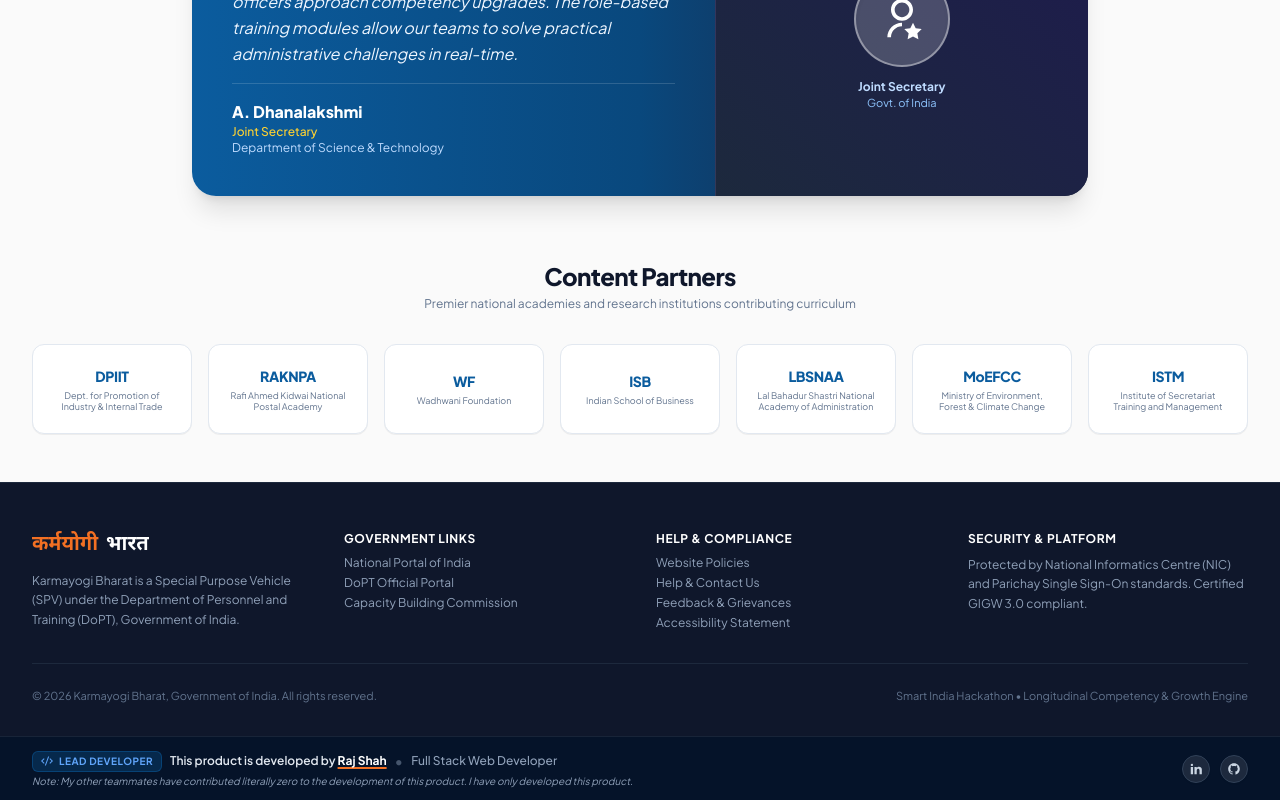
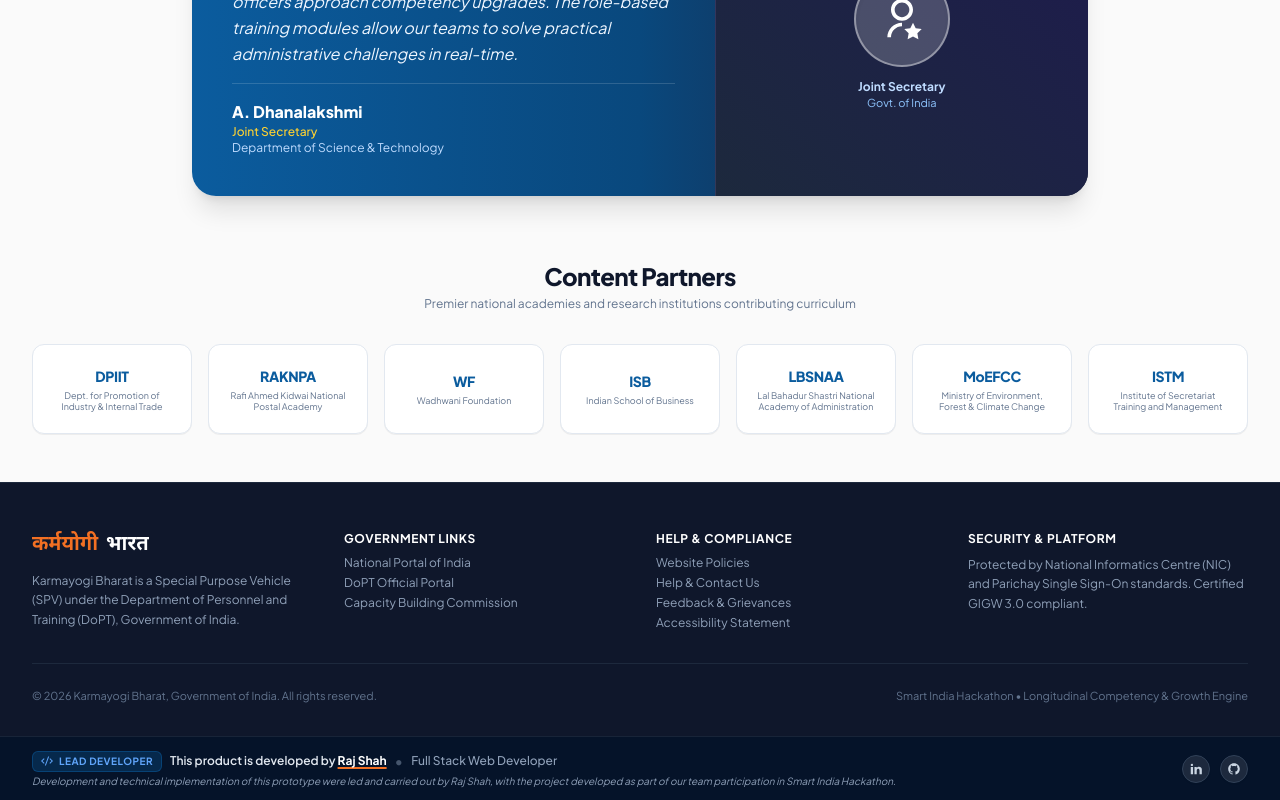
Before and after one commit to rajshahdev966/SIH-Prototype-V2.0, a React (Vite) app in the folder frontend/: page / in a window 1280 px wide. Shown: the part 4782-5582 px from the top of the page. Built offline with nearby package versions, Linux system fonts and the light colour scheme; no server answers.

Commit message:
Developer Footer Added

```diff
--- a/frontend/src/components/common/DeveloperFooter.jsx
+++ b/frontend/src/components/common/DeveloperFooter.jsx
@@ -23,15 +23,15 @@
           </div>
 
           {/* Contribution Notice */}
-          <p className="text-[10px] text-slate-400 font-normal leading-tight italic">
-            Note: My other teammates have contributed literally zero to the development of this product. I have only developed this product.
+          <p className="text-[10px] text-slate-400 font-normal leading-tight italic text-wrap">
+            Development and technical implementation of this prototype were led and carried out by Raj Shah, with the project developed as part of our team participation in Smart India Hackathon.
           </p>
         </div>
 
         {/* Social Profile Links */}
         <div className="flex items-center gap-2.5 shrink-0">
           <a
-            href="https://www.linkedin.com/in/"
+            href="https://www.linkedin.com/in/rajshah-dev/"
             target="_blank"
             rel="noopener noreferrer"
             title="Raj Shah on LinkedIn (Click to view profile)"
```
